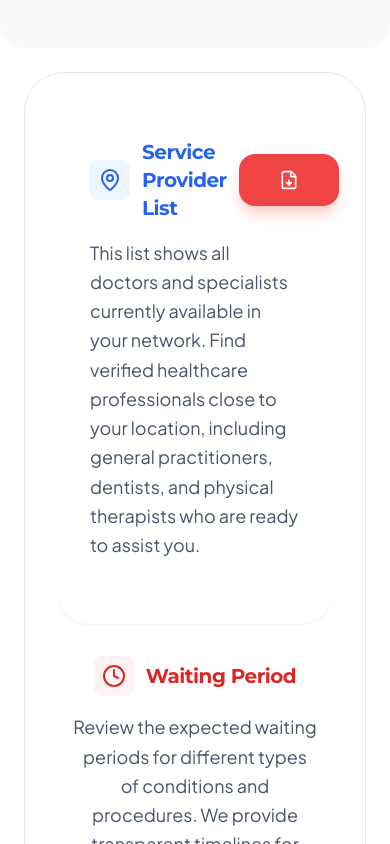
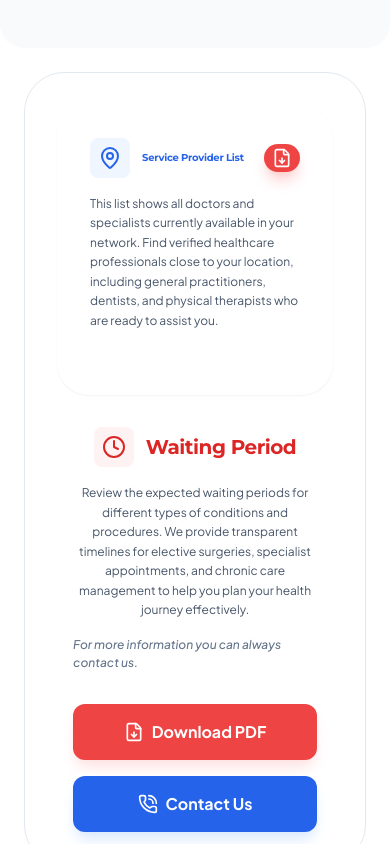
Before and after one commit to v1mbi/QuickMedWebsite, a React (Vite) app in the folder website/: page /insurance/health in a window 390 px wide. Shown: the part 4660-5504 px from the top of the page. Built offline with nearby package versions, Linux system fonts and the light colour scheme; no server answers; a web font is replaced by a local one.

Commit message:
WaitNService fix

```diff
--- a/website/src/components/multiform.jsx
+++ b/website/src/components/multiform.jsx
@@ -265,7 +265,7 @@ const MultiStepForm = ({ limits = [10, 20, 30, 40] ,title="Health Insurance"}) =
                         onChange={(e) =>
                           handleInputChange("gpName", e.target.value)
                         }
-                        className="text-[16px] sm:text-sm"
+                        className="text-[17px] sm:text-sm"
                       />
                       <FloatingSelect
                         label="Source of Funds"
--- a/website/src/components/waitnservice.jsx
+++ b/website/src/components/waitnservice.jsx
@@ -58,7 +58,7 @@ const ProviderResources = () => {
               whileInView={{ opacity: 1, y: 0 }}
               viewport={{ once: true }}
               transition={{ duration: 1.4, ease: "easeOut" }} // Relaxed slide-down duration
-              className="text-xl font-montserrat md:text-2xl font-bold text-blue-600 tracking-tight"
+              className="text-[10px] sm:text-xl font-montserrat md:text-2xl font-bold text-blue-600 tracking-tight"
             >
               Service Provider List
             </motion.h2>
@@ -66,7 +66,7 @@ const ProviderResources = () => {
               whileHover={{ scale: 1.02, backgroundColor: "#dc2626" }}
               whileTap={{ scale: 0.98 }}
               className="ml-auto
-              md:w-auto px-10 py-4 bg-red-500 text-white
+              md:w-auto px-2 sm:px-10 py-1 sm:py-4 bg-red-500 text-white
               font-bold rounded-2xl flex items-center justify-center
               gap-2 shadow-lg shadow-red-200 transition-colors
               uppercase tracking-wider"
@@ -76,7 +76,7 @@ const ProviderResources = () => {
             </motion.button>
           </div>
 
-          <p className="text-slate-600 leading-relaxed mb-8 text-lg">
+          <p className="text-slate-600 leading-relaxed mb-8 text-[0.75rem] sm:text-lg">
             This list shows all doctors and specialists currently available in
             your network. Find verified healthcare professionals close to your
             location, including general practitioners, dentists, and physical
@@ -102,14 +102,14 @@ const ProviderResources = () => {
             </motion.h2>
           </div>
 
-          <p className="text-slate-600 leading-relaxed mb-4 text-lg text-center md:text-left">
+          <p className="text-slate-600 leading-relaxed mb-4 text-[0.75rem] sm:text-lg text-center md:text-left">
             Review the expected waiting periods for different types of
             conditions and procedures. We provide transparent timelines for
             elective surgeries, specialist appointments, and chronic care
             management to help you plan your health journey effectively.
           </p>
 
-          <p className="text-slate-500 font-medium italic mb-8 text-center md:text-left">
+          <p className="text-slate-500 font-medium italic mb-8 text-[0.75rem] sm:text-center md:text-left">
             For more information you can always contact us.
           </p>
 
```
